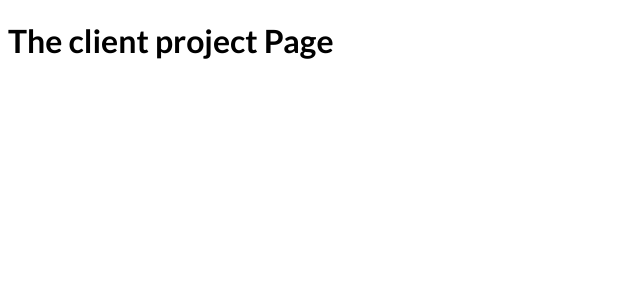
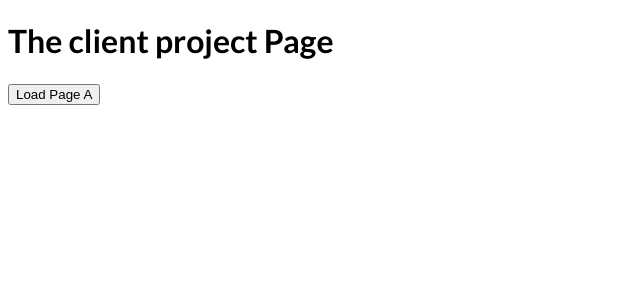
Before and after one commit to huanhunmao/Next-Project, a Next.js app in the folder page-router-nextjs-starting-project/: page /clients/manu in a window 1280 px wide. Shown: the top 300 px of the page, without its empty margins (0-640 px from the left). Built offline with nearby package versions, Linux system fonts and the light colour scheme.

Commit message:
feat: 路由动态匹配

```diff
--- a/page-router-nextjs-starting-project/pages/clients/[id]/index.js
+++ b/page-router-nextjs-starting-project/pages/clients/[id]/index.js
@@ -4,9 +4,27 @@ function ClientProjectPage(){
     const router = useRouter()
 
     console.log(router.query); // {id: '123'}
+
+    function loadProjectHandler(){
+        // load data
+
+        // 第一种写法
+        // router.push('/clients/max/projectsMax') // {id: 'max', clientprojectid: 'projectsMax'}
+
+        // 第二种写法
+        router.push({
+            pathname: '/clients/[id]/[clientprojectid]',
+            query: {
+                id: 'max',
+                clientprojectid: 'projectsMax'
+            }
+        })
+        }
+
     return (
         <div>
             <h1>The client project Page</h1>
+            <button onClick={loadProjectHandler}>Load Page A</button>
         </div>
     )
 }
```
